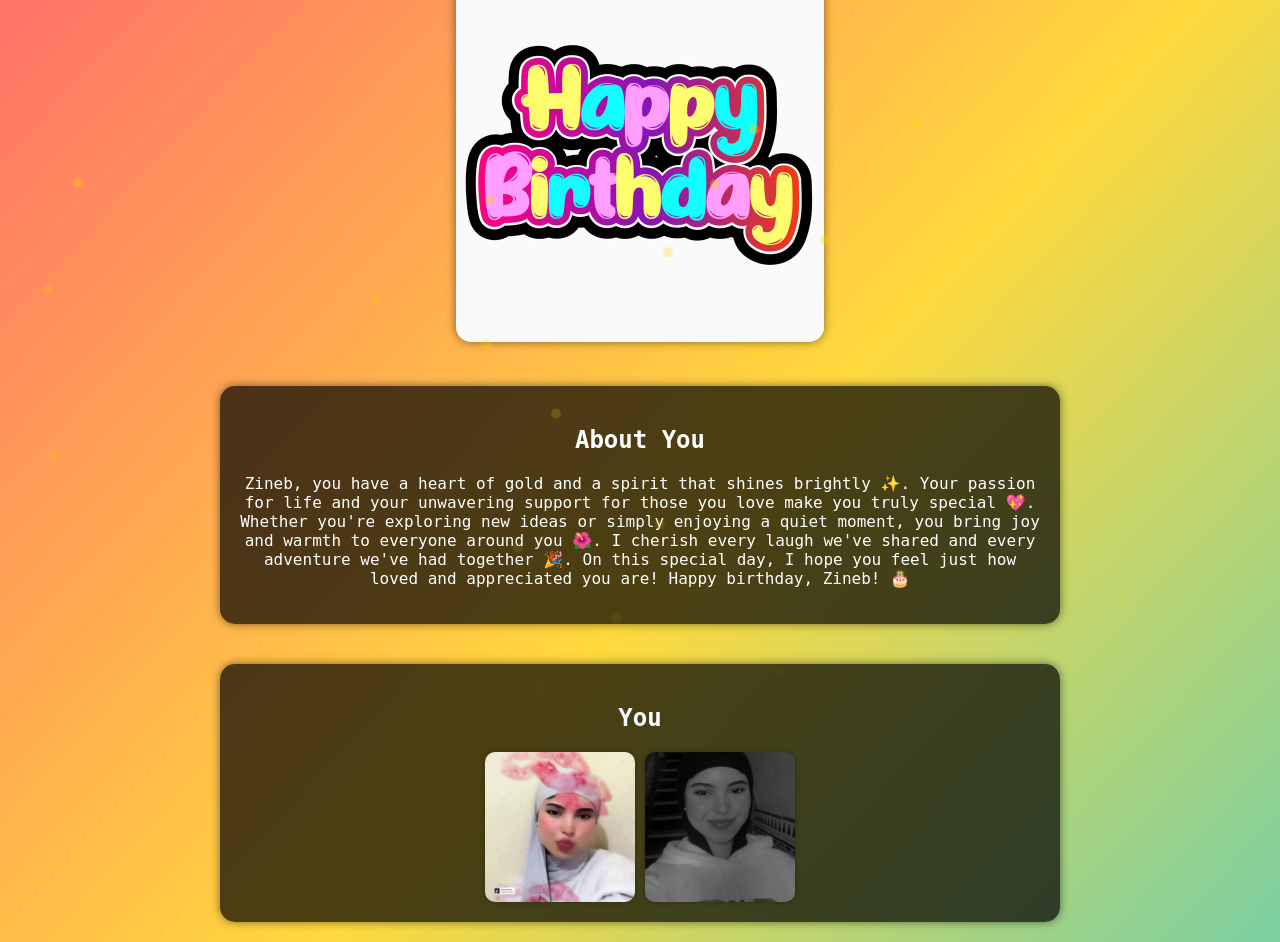
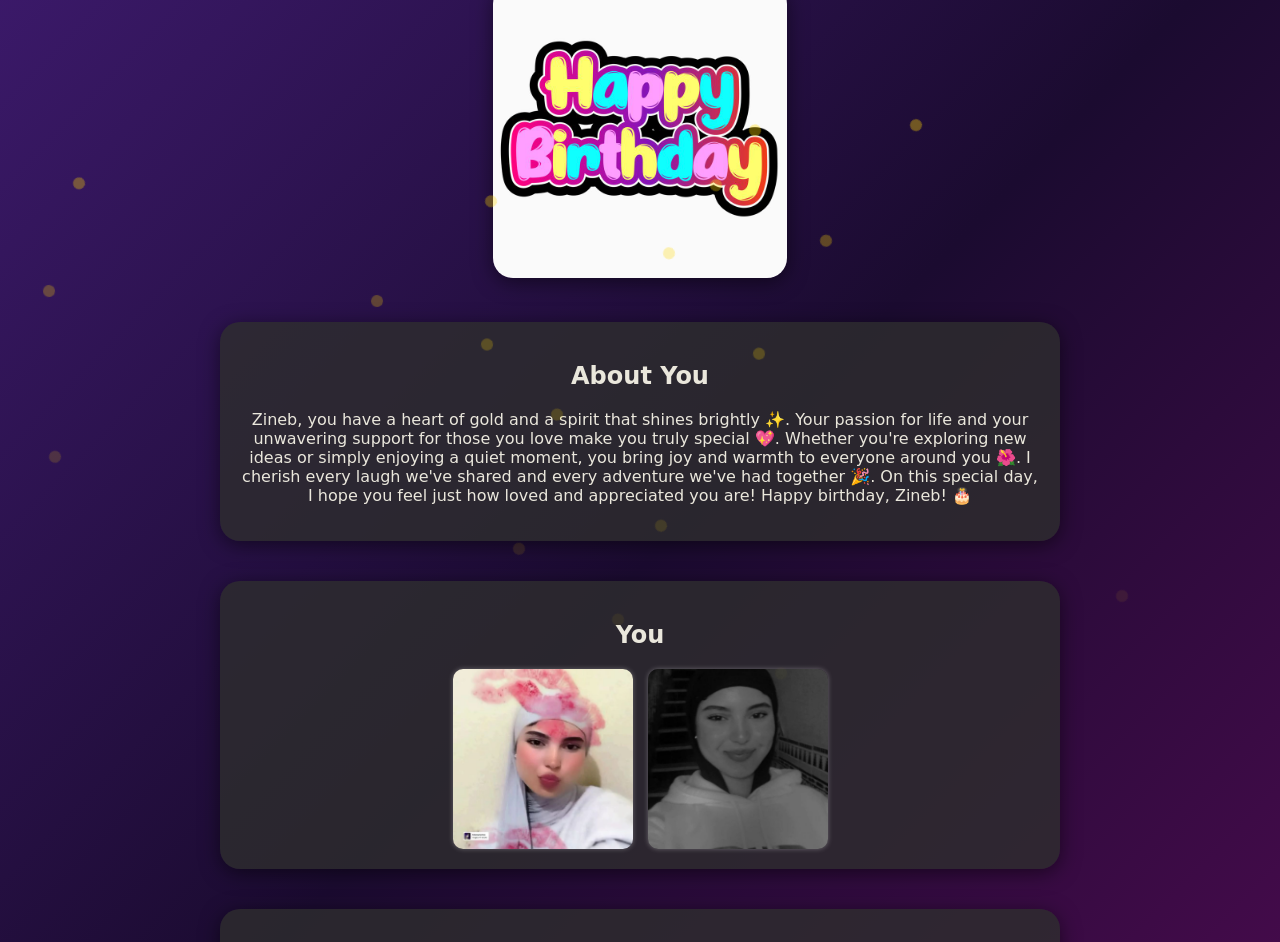
Before and after one commit to Hostingercloud/HappyBirthday-to-you, a plain HTML site: page index.html in a window 1280 px wide. Shown: the part 92-1034 px from the top of the page. Drawn offline with Linux system fonts and the light colour scheme.

Commit message:
Update styles.css

```diff
--- a/styles.css
+++ b/styles.css
@@ -1,19 +1,19 @@
 /* Root Variables for Easy Theme Management */
 :root {
-    --primary-bg: linear-gradient(to bottom right, #FF6B6B, #FFD93D, #4ECDC4);
-    --highlight-color: #FFFFFF;
-    --container-bg: rgba(0, 0, 0, 0.7);
-    --text-shadow: 1px 1px 5px #000;
-    --confetti-opacity: 0.7;
-    --border-radius: 15px;
-    --box-shadow: 0 0 10px rgba(0, 0, 0, 0.5);
+    --primary-bg: linear-gradient(to bottom right, #3D1A6D, #1B0B30, #4E0B51); /* Dark purple gradient */
+    --highlight-color: #EAE7DC; /* Light cream for text */
+    --container-bg: rgba(45, 45, 45, 0.8); /* Slightly opaque dark gray for containers */
+    --text-shadow: 1px 1px 5px rgba(255, 255, 255, 0.3);
+    --confetti-opacity: 0.9; /* Higher opacity for confetti */
+    --border-radius: 20px;
+    --box-shadow: 0 4px 20px rgba(0, 0, 0, 0.5);
 }
 
 /* Universal Styles */
 body {
-    font-family: 'Monospace', sans-serif;
+    font-family: 'Lobster', cursive; /* Elegant font for a festive touch */
     background: var(--primary-bg);
-    color: var(--highlight-color); /* Text color changed to white for better contrast */
+    color: var(--highlight-color); /* Text color for better contrast */
     text-align: center;
     padding: 20px;
     margin: 0;
@@ -23,7 +23,7 @@ body {
     align-items: center;
     overflow-x: hidden; /* Prevent horizontal scrolling */
     scroll-behavior: smooth; /* Smooth scrolling */
-    animation: fadeIn 2s ease-in; /* Fade-in effect */
+    animation: fadeIn 1.5s ease-in; /* Fade-in effect */
 }
 
 @keyframes fadeIn {
@@ -36,9 +36,10 @@ header {
 }
 
 h1 {
-    font-size: 2.5em;
+    font-size: 3em; /* Increased font size */
     margin: 0;
     animation: slideIn 1s ease-out; /* Slide-in effect */
+    text-shadow: var(--text-shadow); /* Added text shadow for better readability */
 }
 
 @keyframes slideIn {
@@ -47,10 +48,10 @@ h1 {
 }
 
 .banner {
-    max-width: 50%; /* Adjust the percentage to make it smaller */
-    height: auto;  /* Ensures the aspect ratio is maintained */
-    border-radius: 15px;
-    box-shadow: 0 0 10px rgba(0, 0, 0, 0.5);
+    max-width: 40%; /* Adjusted to make the banner smaller */
+    height: auto; /* Ensures the aspect ratio is maintained */
+    border-radius: var(--border-radius);
+    box-shadow: var(--box-shadow);
     animation: zoomIn 1.5s ease; /* Zoom-in effect */
 }
 
@@ -73,16 +74,16 @@ section {
 .gallery {
     display: flex;
     flex-wrap: wrap;
-    gap: 10px;
+    gap: 15px; /* Increased gap for better spacing */
     justify-content: center;
 }
 
 .memory-image {
-    width: 150px;
-    height: 150px;
+    width: 180px; /* Adjusted size for larger images */
+    height: 180px;
     object-fit: cover;
     border-radius: 10px;
-    box-shadow: 0 0 5px rgba(0, 0, 0, 0.3);
+    box-shadow: 0 0 5px rgba(255, 255, 255, 0.3);
     animation: bounce 2s infinite; /* Bounce effect */
 }
 
@@ -102,6 +103,7 @@ footer {
     margin-top: 20px;
     width: 100%;
     text-align: center;
+    font-size: 1.2em; /* Slightly larger footer text */
 }
 
 /* Confetti Styles */
@@ -116,9 +118,9 @@ footer {
 
 .confetti {
     position: absolute;
-    width: 10px;
-    height: 10px;
-    background-color: #FFD700;
+    width: 12px; /* Slightly larger confetti */
+    height: 12px;
+    background-color: #FFD700; /* Gold confetti */
     opacity: var(--confetti-opacity);
     border-radius: 50%;
     animation: confettiFall linear infinite;
@@ -133,20 +135,20 @@ footer {
 /* Media Queries for Responsiveness */
 @media (max-width: 768px) {
     h1 {
-        font-size: 2em;
+        font-size: 2.5em; /* Adjust font size for tablets */
     }
     .memory-image {
-        width: 100px;
-        height: 100px;
+        width: 130px; /* Adjust size for tablets */
+        height: 130px;
     }
 }
 
 @media (max-width: 480px) {
     h1 {
-        font-size: 1.5em;
+        font-size: 2em; /* Adjust font size for mobile */
     }
     .memory-image {
-        width: 75px;
-        height: 75px;
+        width: 100px; /* Adjust size for mobile */
+        height: 100px;
     }
 }
```
